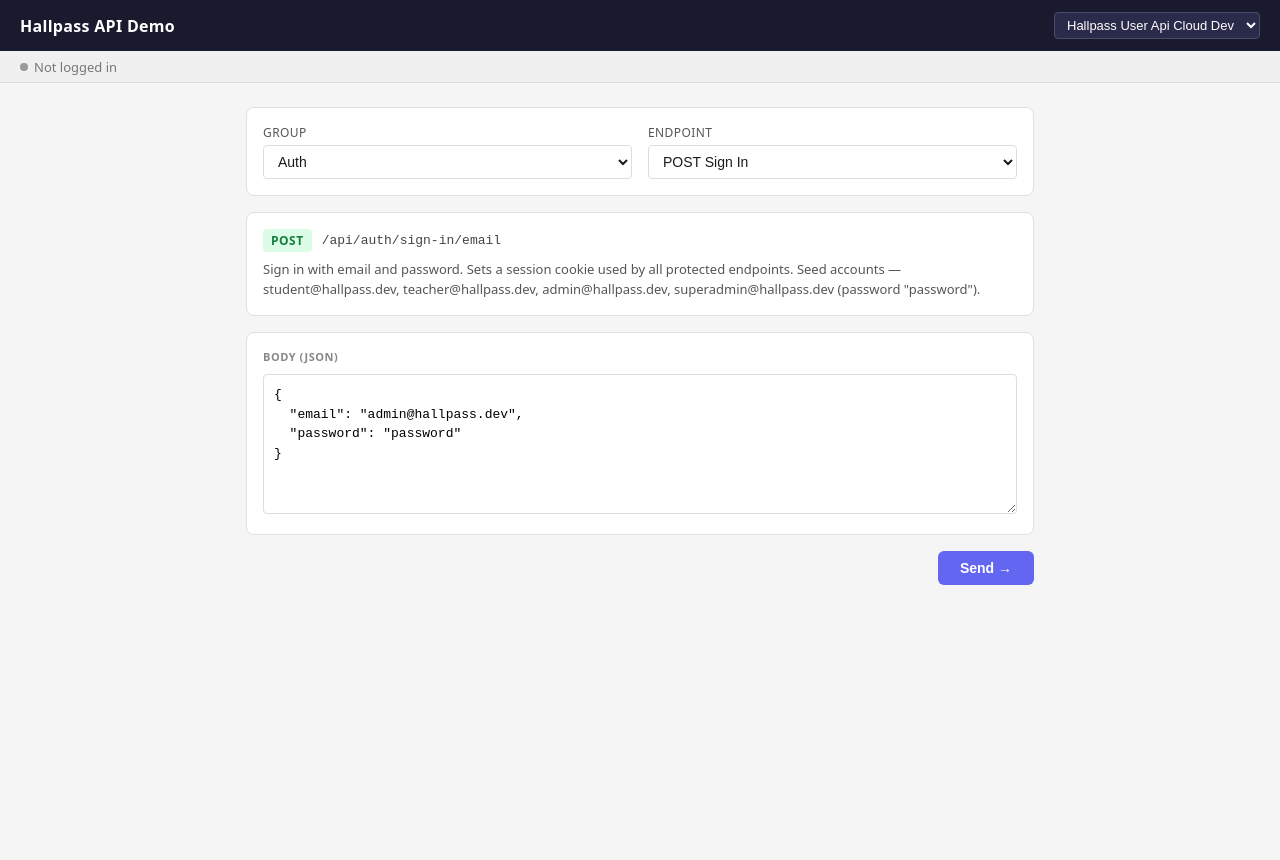
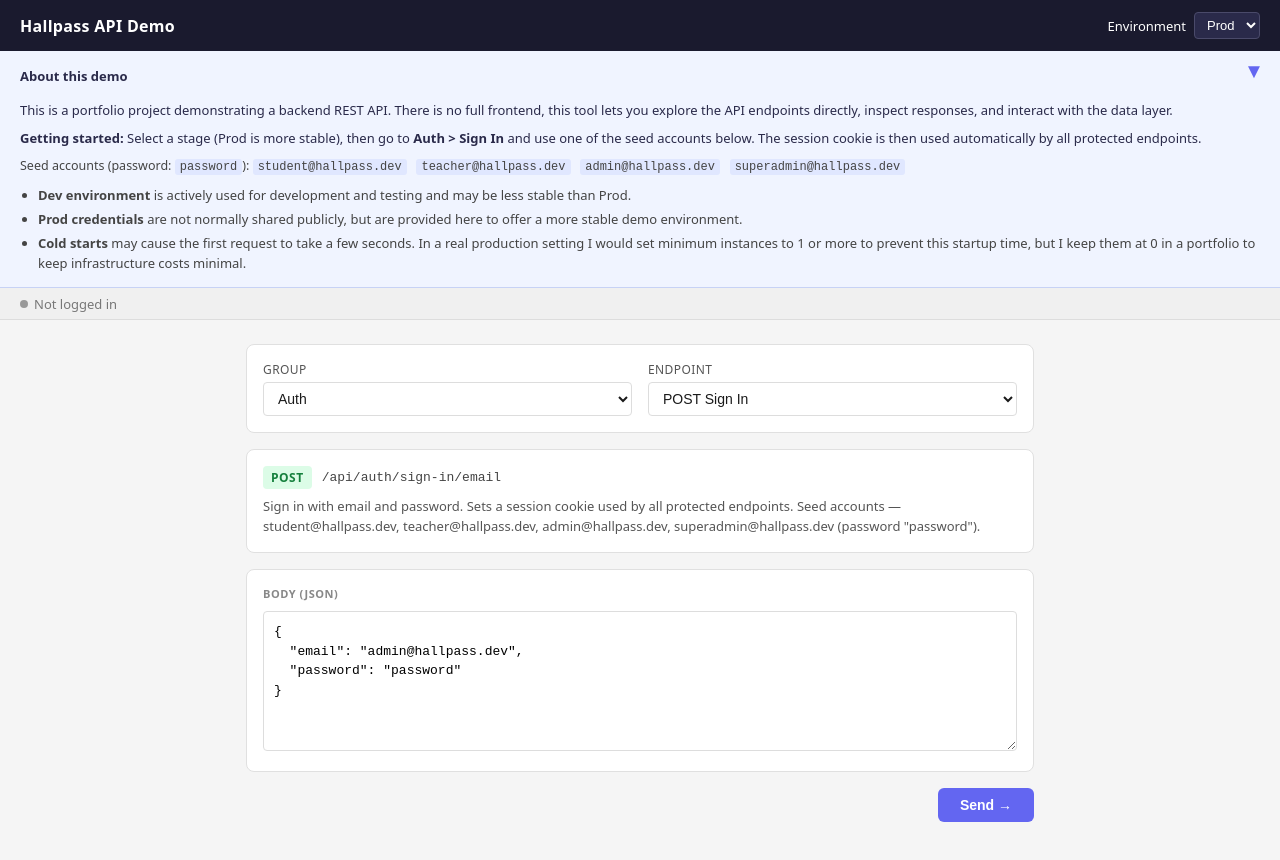
Before and after one commit to bkoch-16/hallpass-backend, a plain HTML site: page index.html in a window 1280 px wide. Before the commit the page ends 800 px from the top, so only its background shows below. Drawn offline with Linux system fonts and the light colour scheme; no server answers.

Commit message:
deploy: 769defab0aed78cb5f10e9d0df58a4d66c1e8bc8

```diff
--- a/app.js
+++ b/app.js
@@ -5,9 +5,9 @@
 let currentEndpoint = null;
 
 function getBaseUrl() {
-  const sel = document.getElementById('env-select');
-  const idx = parseInt(sel.value, 10);
-  return CONFIG.environments[idx]?.baseUrl ?? '';
+  const stage = document.getElementById('stage-select').value;
+  const group = getSelectedGroup();
+  return group?.baseUrls?.[stage] ?? '';
 }
 
 function getSelectedGroup() {
@@ -209,14 +209,15 @@
 // Populate selectors
 // ---------------------------------------------------------------------------
 
-function populateEnvSelect() {
-  const sel = document.getElementById('env-select');
-  CONFIG.environments.forEach((env, i) => {
+function populateStageSelect() {
+  const sel = document.getElementById('stage-select');
+  CONFIG.stages.forEach((stage) => {
     const opt = document.createElement('option');
-    opt.value = String(i);
-    opt.textContent = env.label;
+    opt.value = stage;
+    opt.textContent = stage;
     sel.appendChild(opt);
   });
+  if (CONFIG.stages.includes('Prod')) sel.value = 'Prod';
 }
 
 function populateGroupSelect() {
@@ -251,18 +252,34 @@
 }
 
 // ---------------------------------------------------------------------------
+// Info panel toggle
+// ---------------------------------------------------------------------------
+
+function initInfoPanel() {
+  const toggle = document.getElementById('info-toggle');
+  const body = document.getElementById('info-panel-body');
+  const icon = document.getElementById('info-toggle-icon');
+  icon.style.transform = 'rotate(180deg)';
+  toggle.addEventListener('click', () => {
+    const collapsed = body.classList.toggle('collapsed');
+    icon.style.transform = collapsed ? '' : 'rotate(180deg)';
+  });
+}
+
+// ---------------------------------------------------------------------------
 // Init
 // ---------------------------------------------------------------------------
 
 function init() {
-  populateEnvSelect();
+  initInfoPanel();
+  populateStageSelect();
   const firstGroupIdx = populateGroupSelect();
   populateEndpointSelect(firstGroupIdx);
 
   const ep = getSelectedEndpoint();
   if (ep) renderEndpoint(ep);
 
-  document.getElementById('env-select').addEventListener('change', fetchMe);
+  document.getElementById('stage-select').addEventListener('change', fetchMe);
 
   document.getElementById('group-select').addEventListener('change', (e) => {
     populateEndpointSelect(parseInt(e.target.value, 10));
--- a/config.js
+++ b/config.js
@@ -1,14 +1,16 @@
 const CONFIG = {
-  "environments": [
-    {
-      "label": "Hallpass User Api Cloud Dev",
-      "baseUrl": "https://user-api-dev-509242588558.us-west1.run.app"
-    }
+  "stages": [
+    "Prod",
+    "Dev"
   ],
   "groups": [
     {
       "name": "User-API",
       "order": 1000,
+      "baseUrls": {
+        "Dev": "https://user-api-dev-509242588558.us-west1.run.app",
+        "Prod": "https://user-api-509242588558.us-west1.run.app"
+      },
       "endpoints": [
         {
           "name": "Get Me",
@@ -136,6 +138,10 @@
     {
       "name": "Auth",
       "order": 2000,
+      "baseUrls": {
+        "Dev": "https://user-api-dev-509242588558.us-west1.run.app",
+        "Prod": "https://user-api-509242588558.us-west1.run.app"
+      },
       "endpoints": [
         {
           "name": "Sign Up",
@@ -190,6 +196,10 @@
     {
       "name": "No group",
       "order": 9999,
+      "baseUrls": {
+        "Dev": "https://user-api-dev-509242588558.us-west1.run.app",
+        "Prod": "https://user-api-509242588558.us-west1.run.app"
+      },
       "endpoints": [
         {
           "name": "Health",
--- a/index.html
+++ b/index.html
@@ -10,8 +10,25 @@
 
 <header>
   <span class="header-title">Hallpass API Demo</span>
-  <select id="env-select" title="Environment"></select>
+  <label class="header-label">Environment <select id="stage-select" title="Stage"></select></label>
 </header>
+
+<div class="info-panel" id="info-panel">
+  <div class="info-panel-header" id="info-toggle">
+    <span class="info-panel-title">About this demo</span>
+    <span class="info-toggle-icon" id="info-toggle-icon">&#x25B4;</span>
+  </div>
+  <div class="info-panel-body" id="info-panel-body">
+    <p>This is a portfolio project demonstrating a backend REST API. There is no full frontend, this tool lets you explore the API endpoints directly, inspect responses, and interact with the data layer.</p>
+    <p><strong>Getting started:</strong> Select a stage (Prod is more stable), then go to <strong>Auth &gt; Sign In</strong> and use one of the seed accounts below. The session cookie is then used automatically by all protected endpoints.</p>
+    <p class="info-accounts">Seed accounts (password: <code>password</code>): <code>student@hallpass.dev</code> &nbsp; <code>teacher@hallpass.dev</code> &nbsp; <code>admin@hallpass.dev</code> &nbsp; <code>superadmin@hallpass.dev</code></p>
+    <ul class="info-notes">
+      <li><strong>Dev environment</strong> is actively used for development and testing and may be less stable than Prod.</li>
+      <li><strong>Prod credentials</strong> are not normally shared publicly, but are provided here to offer a more stable demo environment.</li>
+      <li><strong>Cold starts</strong> may cause the first request to take a few seconds. In a real production setting I would set minimum instances to 1 or more to prevent this startup time, but I keep them at 0 in a portfolio to keep infrastructure costs minimal.</li>
+    </ul>
+  </div>
+</div>
 
 <div class="user-bar unauthenticated" id="user-bar">
   <span class="dot grey" id="user-dot"></span>
--- a/style.css
+++ b/style.css
@@ -20,6 +20,14 @@
 
 .header-title { font-size: 16px; font-weight: 600; letter-spacing: 0.3px; }
 
+.header-label {
+  display: flex;
+  align-items: center;
+  gap: 8px;
+  font-size: 13px;
+  color: #fff;
+}
+
 header select {
   background: #2a2a4a;
   color: #fff;
@@ -28,6 +36,67 @@
   padding: 4px 8px;
   font-size: 13px;
   cursor: pointer;
+}
+
+.info-panel {
+  background: #f0f4ff;
+  border-bottom: 1px solid #c7d2f5;
+  font-size: 13px;
+  color: #2a2a4a;
+}
+
+.info-panel-header {
+  display: flex;
+  align-items: center;
+  justify-content: space-between;
+  padding: 8px 20px;
+  cursor: pointer;
+  user-select: none;
+}
+
+.info-panel-header:hover { background: #e6ecff; }
+
+.info-panel-title {
+  font-weight: 600;
+  font-size: 13px;
+}
+
+.info-toggle-icon {
+  font-size: 24px;
+  color: #6366f1;
+  transition: transform 0.2s;
+}
+
+.info-panel-body {
+  padding: 0 20px 14px;
+  display: flex;
+  flex-direction: column;
+  gap: 8px;
+  line-height: 1.55;
+}
+
+.info-panel-body.collapsed { display: none; }
+
+.info-accounts {
+  font-size: 12.5px;
+  color: #444;
+}
+
+.info-accounts code, .info-panel-body code {
+  background: #e0e7ff;
+  border-radius: 3px;
+  padding: 1px 5px;
+  font-family: monospace;
+  font-size: 12px;
+}
+
+.info-notes {
+  margin: 0;
+  padding-left: 18px;
+  display: flex;
+  flex-direction: column;
+  gap: 4px;
+  color: #444;
 }
 
 .user-bar {
```
